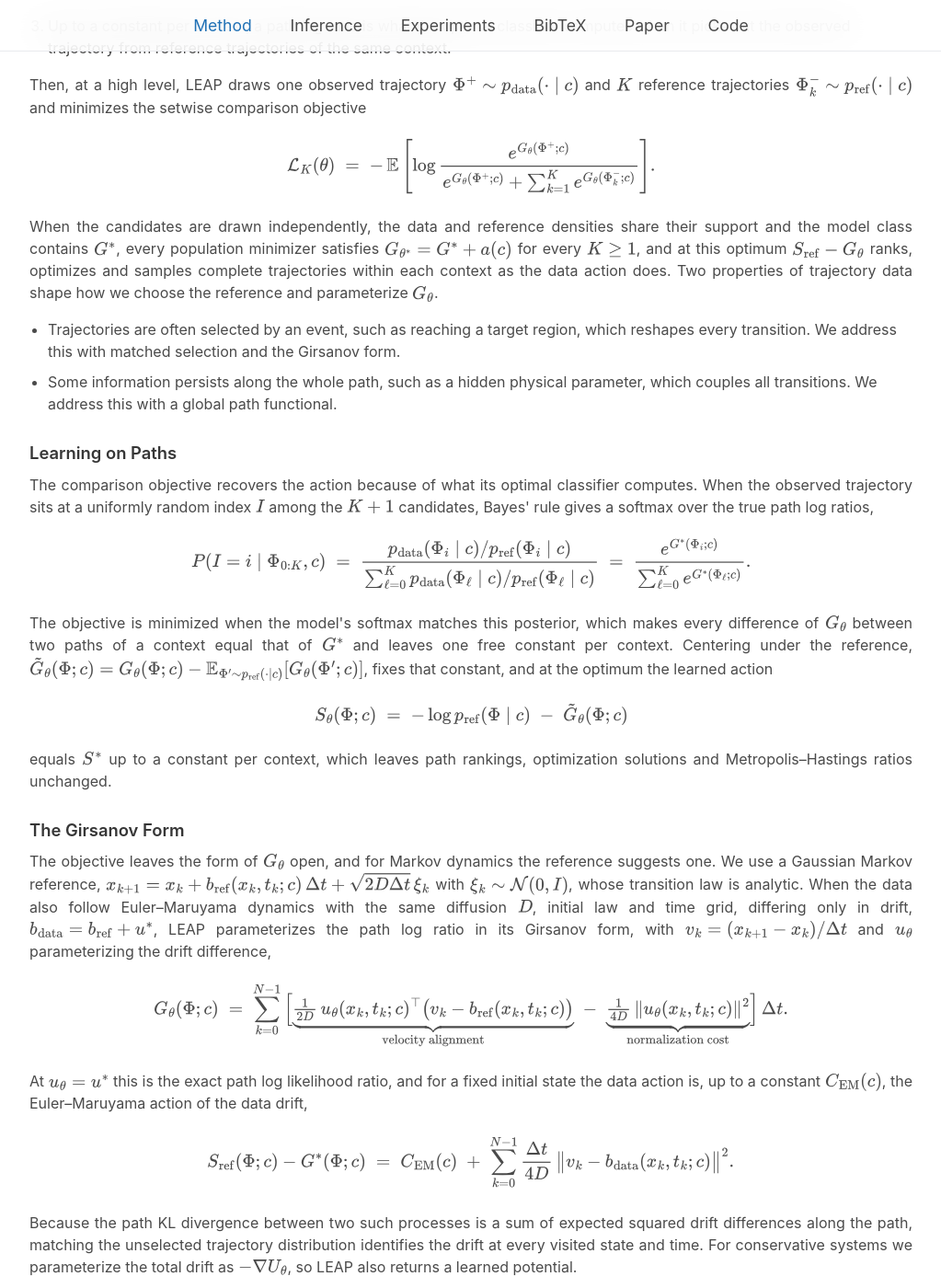
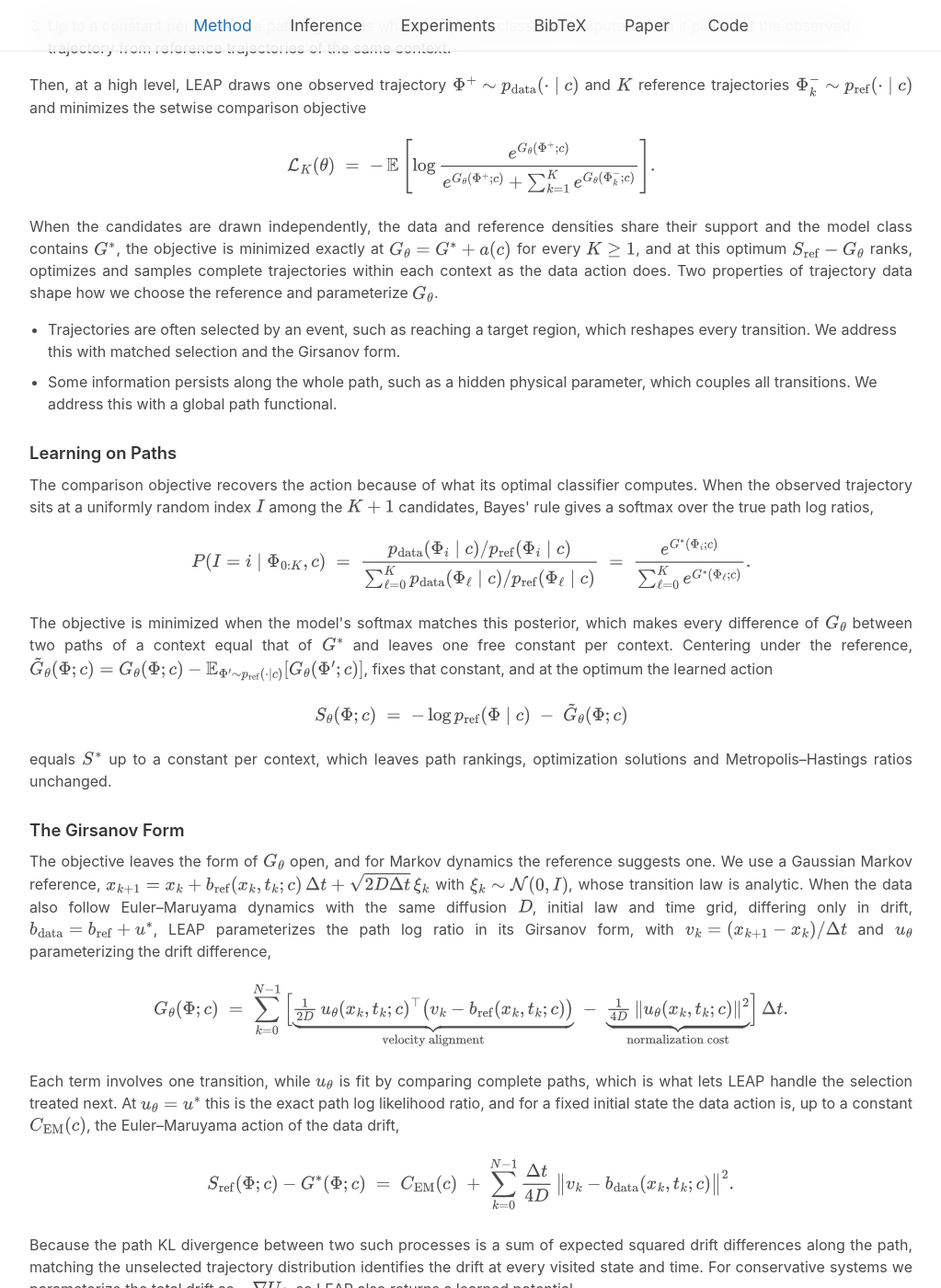
Before and after one commit to SarahLiaw/SarahLiaw.github.io, a Jekyll site: the page action-learning/index.html, which Jekyll copies as it is, in a window 1280 px wide and 1400 px high, scrolled down 2858 px. Shown: the whole window at 92% size, without its empty margins (128-1151 px from the left). Built offline with Jekyll 4.4.1, drawn with Linux system fonts in a browser that asks for light colours; some web fonts are replaced.

Commit message:
Update action-learning page: state the identification result plainly

```diff
--- a/action-learning/index.html
+++ b/action-learning/index.html
@@ -101,7 +101,7 @@
     </ol>
     <p class="justified">Then, at a high level, LEAP draws one observed trajectory \(\Phi^+ \sim p_{\mathrm{data}}(\cdot \mid c)\) and \(K\) reference trajectories \(\Phi^-_k \sim p_{\mathrm{ref}}(\cdot \mid c)\) and minimizes the setwise comparison objective</p>
     <div class="eq">\[ \mathcal{L}_K(\theta) \;=\; -\,\mathbb{E}\left[\log \frac{e^{G_\theta(\Phi^+;c)}}{e^{G_\theta(\Phi^+;c)} + \sum_{k=1}^{K} e^{G_\theta(\Phi^-_k;c)}}\right]. \]</div>
-    <p class="justified">When the candidates are drawn independently, the data and reference densities share their support and the model class contains \(G^*\), every population minimizer satisfies \(G_{\theta^*} = G^* + a(c)\) for every \(K \ge 1\), and at this optimum \(S_{\mathrm{ref}} - G_\theta\) ranks, optimizes and samples complete trajectories within each context as the data action does. Two properties of trajectory data shape how we choose the reference and parameterize \(G_\theta\).</p>
+    <p class="justified">When the candidates are drawn independently, the data and reference densities share their support and the model class contains \(G^*\), the objective is minimized exactly at \(G_\theta = G^* + a(c)\) for every \(K \ge 1\), and at this optimum \(S_{\mathrm{ref}} - G_\theta\) ranks, optimizes and samples complete trajectories within each context as the data action does. Two properties of trajectory data shape how we choose the reference and parameterize \(G_\theta\).</p>
     <ul>
       <li>Trajectories are often selected by an event, such as reaching a target region, which reshapes every transition. We address this with matched selection and the Girsanov form.</li>
       <li>Some information persists along the whole path, such as a hidden physical parameter, which couples all transitions. We address this with a global path functional.</li>
@@ -117,7 +117,7 @@
     <p class="justified">The objective leaves the form of \(G_\theta\) open, and for Markov dynamics the reference suggests one. We use a Gaussian Markov reference, \(x_{k+1} = x_k + b_{\mathrm{ref}}(x_k,t_k;c)\,\Delta t + \sqrt{2D\Delta t}\,\xi_k\) with \(\xi_k \sim \mathcal{N}(0, I)\), whose transition law is analytic. When the data also follow Euler–Maruyama dynamics with the same diffusion \(D\), initial law and time grid, differing only in drift, \(b_{\mathrm{data}} = b_{\mathrm{ref}} + u^*\), LEAP parameterizes the path log ratio in its Girsanov form, with \(v_k = (x_{k+1} - x_k)/\Delta t\) and \(u_\theta\) parameterizing the drift difference,</p>
     <div class="eq eq-wide">\[ G_\theta(\Phi;c) \;=\; \sum_{k=0}^{N-1} \Big[\underbrace{\tfrac{1}{2D}\,u_\theta(x_k,t_k;c)^{\top}\big(v_k - b_{\mathrm{ref}}(x_k,t_k;c)\big)}_{\text{velocity alignment}} \;-\; \underbrace{\tfrac{1}{4D}\,\|u_\theta(x_k,t_k;c)\|^2}_{\text{normalization cost}}\Big]\,\Delta t. \]</div>
     <div class="eq eq-narrow">\[ \begin{aligned} G_\theta(\Phi;c) = \sum_{k=0}^{N-1} \Big[ &\tfrac{1}{2D}\,u_\theta(x_k,t_k;c)^{\top}\big(v_k - b_{\mathrm{ref}}(x_k,t_k;c)\big) \\ &- \tfrac{1}{4D}\,\|u_\theta(x_k,t_k;c)\|^2 \Big]\,\Delta t. \end{aligned} \]</div>
-    <p class="justified">At \(u_\theta = u^*\) this is the exact path log likelihood ratio, and for a fixed initial state the data action is, up to a constant \(C_{\mathrm{EM}}(c)\), the Euler–Maruyama action of the data drift,</p>
+    <p class="justified">Each term involves one transition, while \(u_\theta\) is fit by comparing complete paths, which is what lets LEAP handle the selection treated next. At \(u_\theta = u^*\) this is the exact path log likelihood ratio, and for a fixed initial state the data action is, up to a constant \(C_{\mathrm{EM}}(c)\), the Euler–Maruyama action of the data drift,</p>
     <div class="eq eq-wide">\[ S_{\mathrm{ref}}(\Phi;c) - G^*(\Phi;c) \;=\; C_{\mathrm{EM}}(c) \;+\; \sum_{k=0}^{N-1} \frac{\Delta t}{4D}\,\big\|v_k - b_{\mathrm{data}}(x_k,t_k;c)\big\|^2. \]</div>
     <div class="eq eq-narrow">\[ \begin{aligned} S_{\mathrm{ref}}(\Phi;c) - G^*(\Phi;c) &= C_{\mathrm{EM}}(c) \\ &\quad + \sum_{k=0}^{N-1} \frac{\Delta t}{4D}\,\big\|v_k - b_{\mathrm{data}}(x_k,t_k;c)\big\|^2. \end{aligned} \]</div>
     <p class="justified">Because the path KL divergence between two such processes is a sum of expected squared drift differences along the path, matching the unselected trajectory distribution identifies the drift at every visited state and time. For conservative systems we parameterize the total drift as \(-\nabla U_\theta\), so LEAP also returns a learned potential.</p>
```
